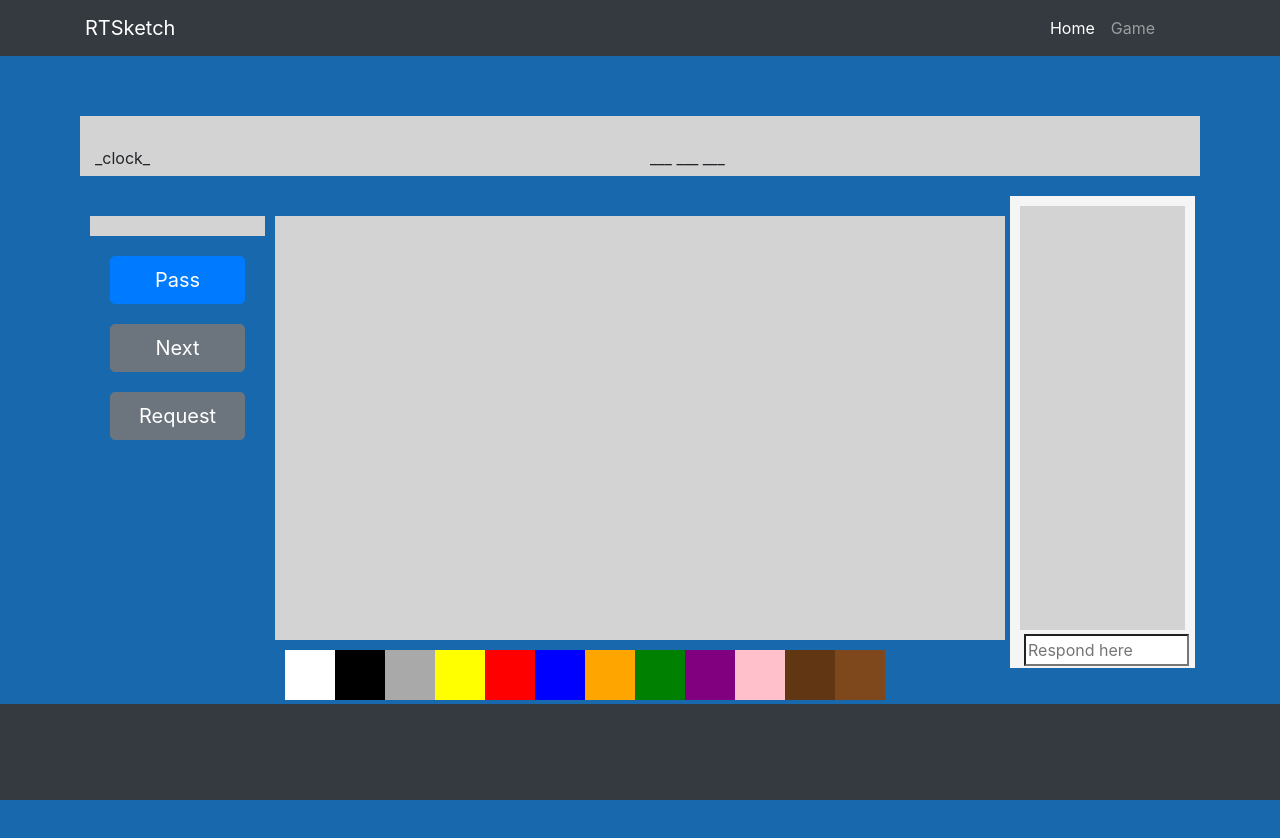
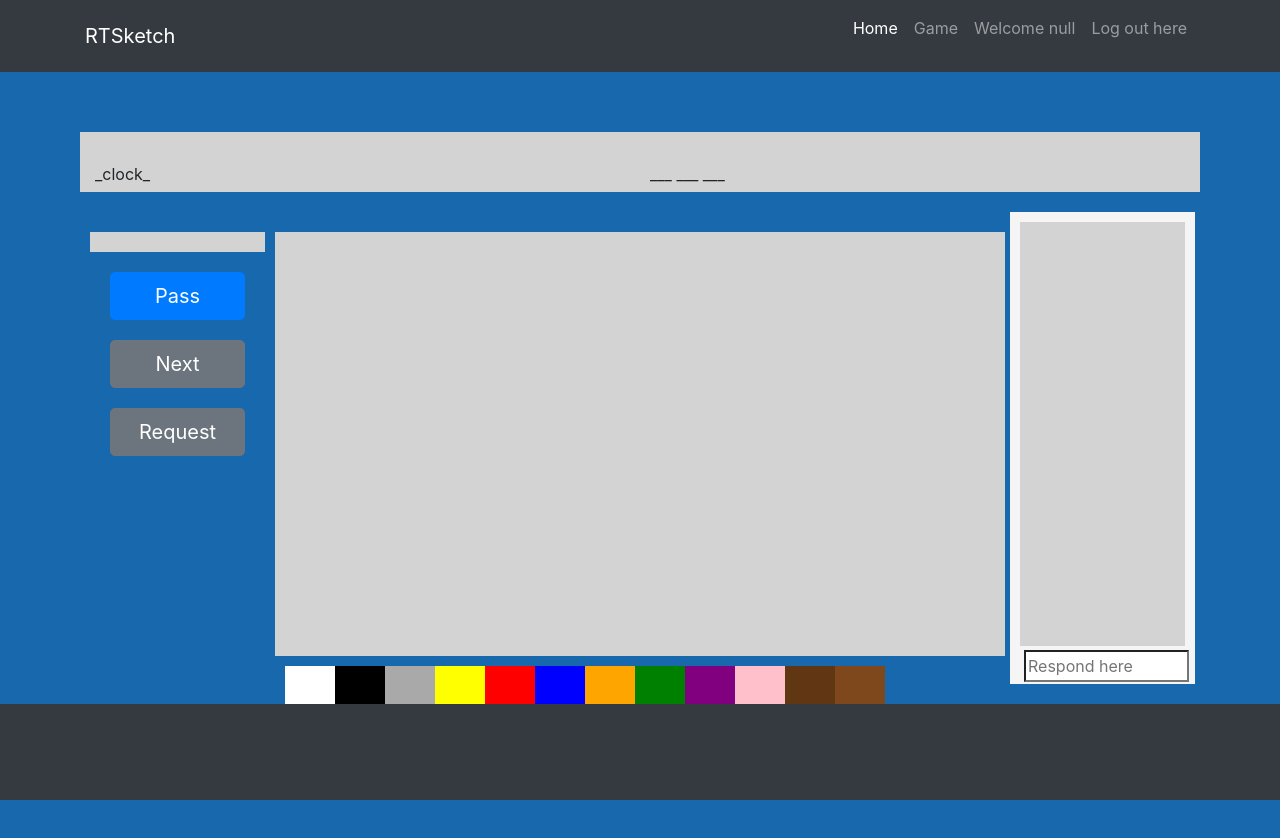
Before and after one commit to tegaete/web2020, an Angular app: page /game in a window 1280 px wide. Shown: the top 838 px of the page. Built offline with nearby package versions, Linux system fonts and the light colour scheme; no server answers.

Commit message:
deleted unused line

```diff
--- a/src/assets/js/canvas.js
+++ b/src/assets/js/canvas.js
@@ -264,11 +264,7 @@ l1 = 0;
                 update_visuals();
                 window.location.replace('/home')
             }else{
-<<<<<<< HEAD
                 console.log('error de logout ' + data)
-=======
-              console.log('error de logout ' + data)
->>>>>>> e0fad7669edbdf02f14fc9842591aa4f35b61f23
             }
             console.log(data)
 
@@ -395,8 +391,6 @@ l1 = 0;
         var elmnt = document.getElementById("login-card-f");
         removeAllChildNodes(elmnt);
 
-        id="login-card-f"
-
         //var tag0 = document.createElement("div");
         //tag0.setAttribute("class", "col-lg-6 col-md-6 align-middle");
 
@@ -421,7 +415,6 @@ l1 = 0;
         elmnt.remove();
         }
         catch{}
-<<<<<<< HEAD
 
         var un = window.localStorage.getItem('username');
         if(un == "null"){
@@ -435,8 +428,3 @@ l1 = 0;
         }
 
     }
-=======
-        show_logout();
-        show_username();
-    }
->>>>>>> e0fad7669edbdf02f14fc9842591aa4f35b61f23
```
